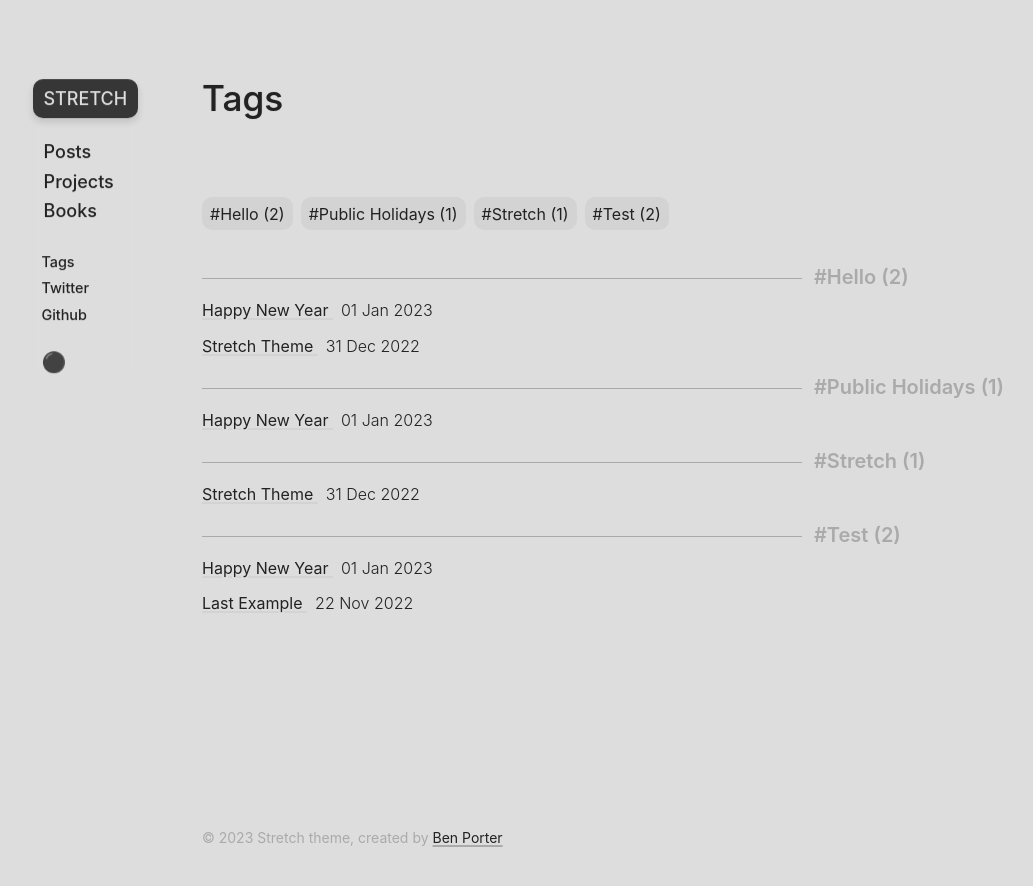
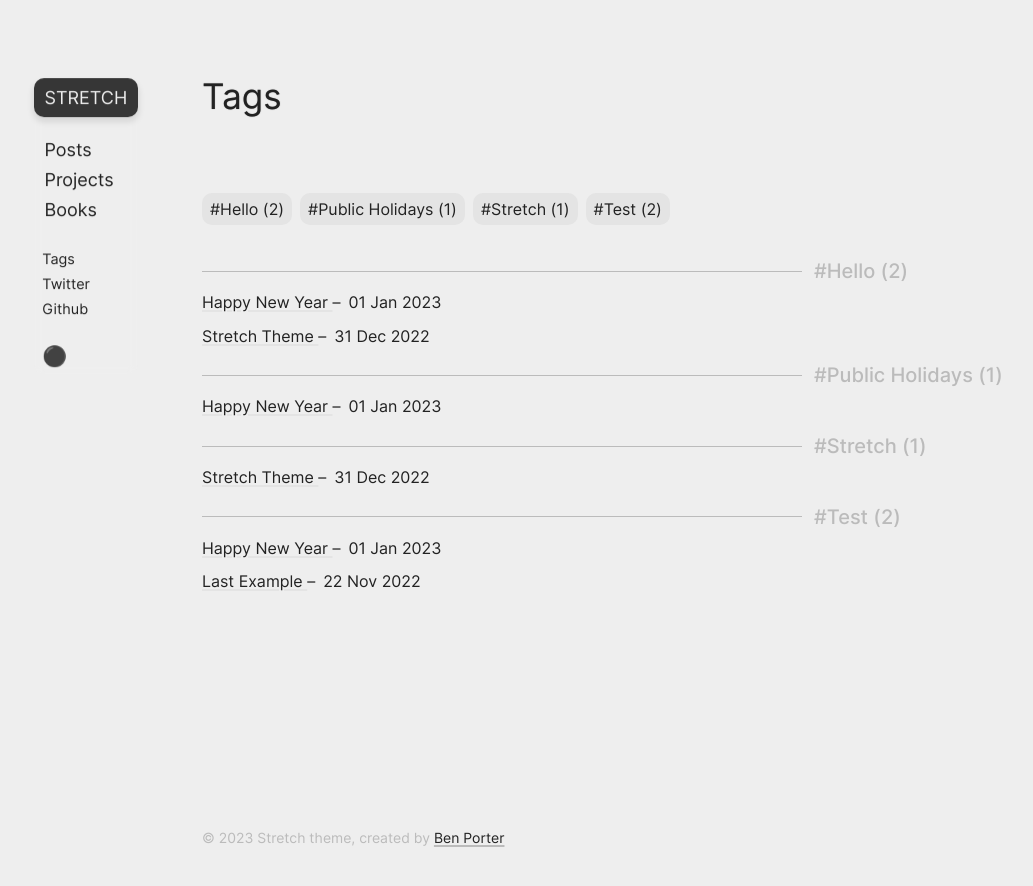
Before and after one commit to penborter/stretch, a Jekyll site: the page built from _pages/tags.md, in a window 1280 px wide. Shown: the top 886 px of the page, without its empty margins (138-1171 px from the left). Built offline with Jekyll 4.4.1, drawn with Linux system fonts in a browser that asks for light colours; some web fonts are replaced.

Commit message:
Downsize font calls

```diff
--- a/_pages/tags.md
+++ b/_pages/tags.md
@@ -34,7 +34,7 @@ title: Tags
   {% if post.tags contains t %}
 
   <div class="list-item truncate">
-      <a class="list-link truncate" href="{{ post.url }}">{{ post.title | markdownify | remove: '<p>' | remove: '</p>' }}</a> <time class="tag-date" datetime="{{ post.date | date_to_xmlschema }}">{{ post.date | date: "%d %b %Y" }}</time>
+      <a class="list-link truncate" href="{{ post.url }}">{{ post.title | markdownify | remove: '<p>' | remove: '</p>' }}</a>–<time class="tag-date" datetime="{{ post.date | date_to_xmlschema }}">{{ post.date | date: "%d %b %Y" }}</time>
   </div>
   {% endif %}
 {% endfor %}
--- a/_sass/fonts.scss
+++ b/_sass/fonts.scss
@@ -1,12 +1,30 @@
-@import url('https://rsms.me/inter/inter.css');
+//@import url('https://rsms.me/inter/inter.css');
+
+
+@font-face {
+  font-family: "Inter";
+  src: url("/assets/fonts/Inter-Regular.woff2") format("woff2");
+  font-weight: normal;
+  font-style: normal;
+}
+
+@font-face {
+  font-family: "Inter";
+  src: url("/assets/fonts/Inter-Medium.woff2") format("woff2"),
+       url("/assets/fonts/Inter-Medium.woff") format("woff");
+  font-weight: 600;
+  font-style: normal;
+}
 
 body {
-  line-height: 1.5;
+  line-height: 1.4;
   -webkit-font-smoothing: antialiased;
 
   font-family: "Inter", "Helvetica", sans-serif;
   font-size: 16px;
+  //font-feature-settings: "tnum";
 
+  letter-spacing: -0.006px;
 }
 
 p, h1, h2, h3, h4, h5, h6 {
--- a/_sass/layout.scss
+++ b/_sass/layout.scss
@@ -7,7 +7,7 @@ $content-width: 600px; // sets width of the main content column
 
 // 1.2 Main Colours
 $dark: #222; // dark colour
-$light: #ddd; // light colour
+$light: #eee; // light colour
 
 //$dark: #237a82;
 //$light: #fff3ec;
@@ -279,6 +279,7 @@ main {
 
 .prev-page, .next-page {
   text-decoration-color: var(--bg-accent-2);
+  text-shadow: none;
 }
 
 .next-page {
@@ -383,7 +384,7 @@ footer {
 }
 
 .tag-date {
-  font-weight: 300;
+  font-weight: 500;
   margin-left: 0.5em;
 }
 
@@ -452,7 +453,7 @@ img {
   grid-column: 3;
   height: fit-content;
   width: fit-content;
-  margin-left: calc(min(2em, 1vw));
+  margin-left: calc(min(2em, 2vw));
   margin-top: 11.2rem;
   backdrop-filter: blur(5px);
   padding: 0.8em;
```
Also changed, not shown: assets/fonts/Inter-Medium.woff2 (added), assets/fonts/Inter-Regular.woff2 (added), 1 other file.
